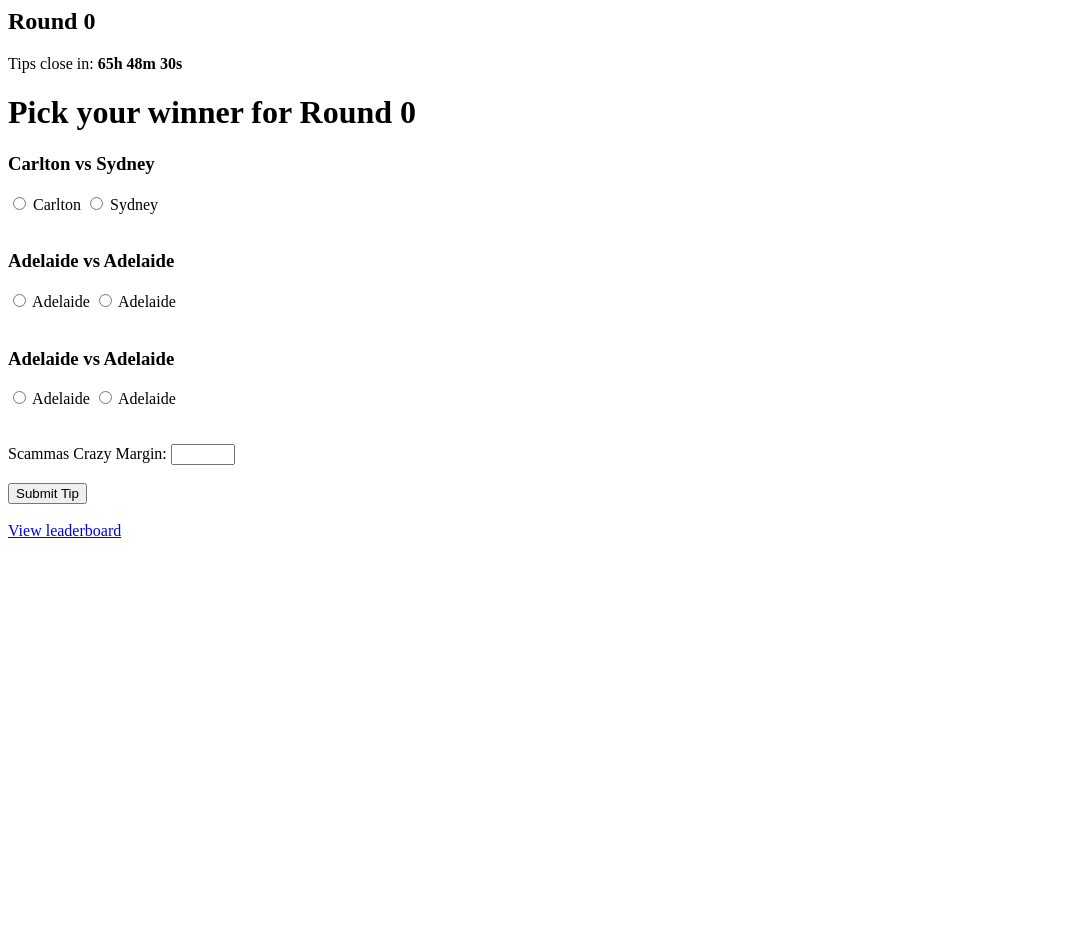
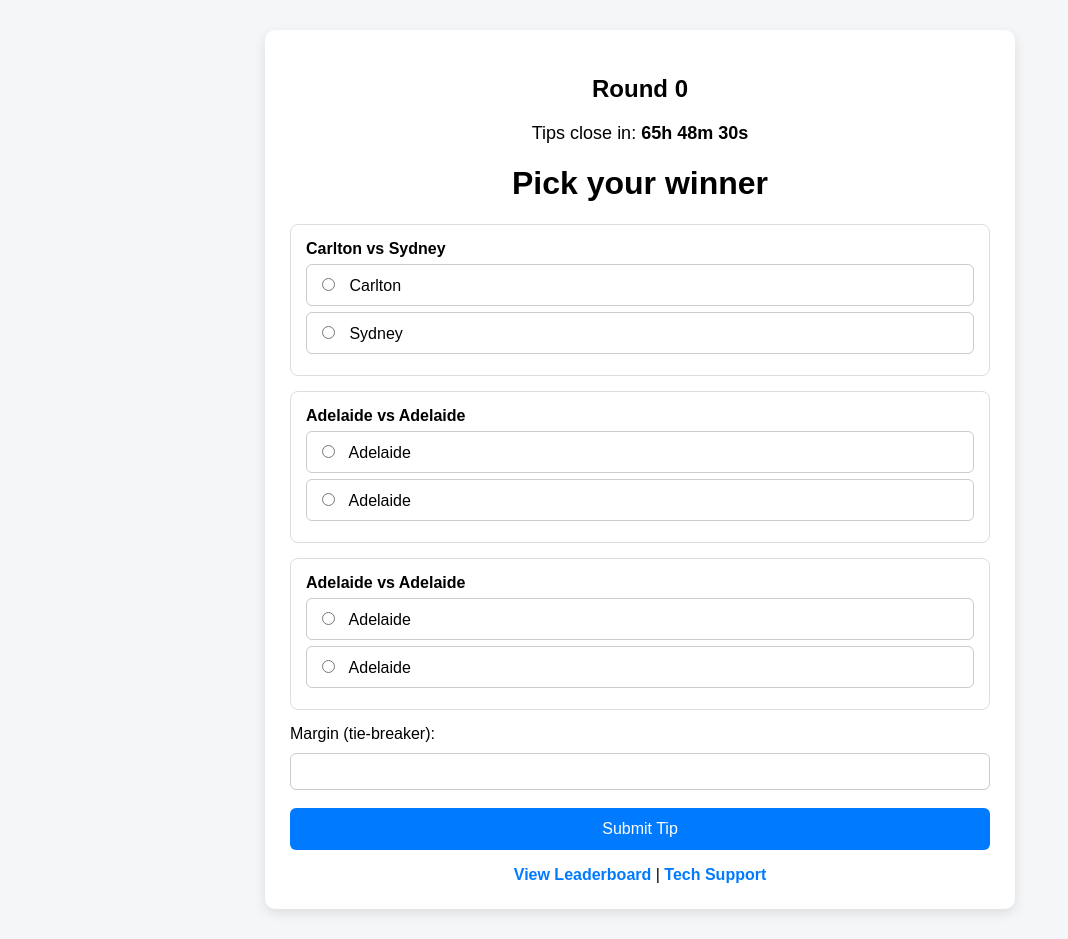
Before and after one commit to jackpitson/afl-knockout, a Django app: page /tip/ in a window 1280 px wide. Shown: the whole page, without its empty margins (0-1068 px from the left). Before the commit the page ends 538 px from the top, so only its background shows below. Run offline with Django 5.2, Linux system fonts and the light colour scheme; a user stored in the database is signed in; data comes from the database, SQL or seed files in the repository; both versions use the stored data as it was after the commit.

Commit message:
submit tip

```diff
--- a/competition/templates/submit_tip.html
+++ b/competition/templates/submit_tip.html
@@ -1,83 +1,186 @@
+{% load static %}
+
+<style>
+body {
+    font-family: Arial, sans-serif;
+    background: #f4f6f8;
+}
+
+.container {
+    max-width: 700px;
+    margin: 30px auto;
+    background: white;
+    padding: 25px;
+    border-radius: 10px;
+    box-shadow: 0 4px 12px rgba(0,0,0,0.1);
+}
+
+h1, h2 {
+    text-align: center;
+}
+
+.message {
+    background: #e8f5e9;
+    color: #2e7d32;
+    padding: 10px;
+    border-radius: 6px;
+    margin-bottom: 10px;
+    text-align: center;
+}
+
+.match {
+    border: 1px solid #ddd;
+    padding: 15px;
+    border-radius: 8px;
+    margin-bottom: 15px;
+}
+
+.team-option {
+    display: block;
+    padding: 10px;
+    margin: 6px 0;
+    border-radius: 6px;
+    border: 1px solid #ccc;
+    cursor: pointer;
+}
+
+.team-option:hover {
+    background: #f0f0f0;
+}
+
+.team-option input {
+    margin-right: 10px;
+}
+
+.disabled {
+    opacity: 0.5;
+    cursor: not-allowed;
+}
+
+.margin-input {
+    width: 100%;
+    padding: 10px;
+    margin-top: 10px;
+    border-radius: 6px;
+    border: 1px solid #ccc;
+}
+
+button {
+    width: 100%;
+    padding: 12px;
+    background: #007bff;
+    color: white;
+    border: none;
+    border-radius: 6px;
+    font-size: 16px;
+}
+
+button:hover {
+    background: #0056b3;
+}
+
+button:disabled {
+    background: #999;
+}
+
+.countdown {
+    text-align: center;
+    font-size: 18px;
+    margin-bottom: 15px;
+}
+
+.links {
+    text-align: center;
+    margin-top: 15px;
+}
+
+.links a {
+    text-decoration: none;
+    color: #007bff;
+    font-weight: bold;
+}
+
+.links a:hover {
+    text-decoration: underline;
+}
+</style>
+
+<div class="container">
+
 {% if messages %}
     {% for message in messages %}
-        <p style="color: green;">{{ message }}</p>
+        <div class="message">{{ message }}</div>
     {% endfor %}
 {% endif %}
 
 <h2>Round {{ round.number }}</h2>
 
-<p>
+<div class="countdown">
     Tips close in: <strong><span id="countdown"></span></strong>
-</p>
-<h1>Pick your winner for {{ round }}</h1>
+</div>
+
+<h1>Pick your winner</h1>
 
 <form method="post">
 {% csrf_token %}
 
 {% for match in matches %}
 
-<h3>{{ match.team1 }} vs {{ match.team2 }}</h3>
+<div class="match">
+    <strong>{{ match.team1 }} vs {{ match.team2 }}</strong>
 
-<label>
+    <label class="team-option {% if match.team1_used %}disabled{% endif %}">
         <input type="radio" name="team" value="{{ match.team1.id }}"
         {% if match.team1_used %}disabled{% endif %}>
         {{ match.team1 }}
         {% if match.team1_used %} ❌ already used{% endif %}
     </label>
 
-<label>
+    <label class="team-option {% if match.team2_used %}disabled{% endif %}">
         <input type="radio" name="team" value="{{ match.team2.id }}"
         {% if match.team2_used %}disabled{% endif %}>
         {{ match.team2 }}
         {% if match.team2_used %} ❌ already used{% endif %}
     </label>
-
-<br><br>
+</div>
 
 {% endfor %}
 
-<br>
-
-<label>Scammas Crazy Margin:</label>
-<input type="number" name="margin" min="1" max="200" required>
+<label>Margin (tie-breaker):</label>
+<input class="margin-input" type="number" name="margin" min="1" max="200" required>
 
 <br><br>
 
 <button id="submit-tip" type="submit">Submit Tip</button>
 
-<br><br>
-<a href="/leaderboard/">View leaderboard</a>
-
 </form>
 
+<div class="links">
+    <a href="/leaderboard/">View Leaderboard</a> |
+    <a href="{% static 'images/monkey.png' %}" target="_blank">Tech Support</a>
+</div>
+
+</div>
+
 <script>
-
 const lockoutTime = new Date("{{ round.lockout_time|date:'c' }}").getTime();
 
 function updateCountdown() {
-
     const now = Date.now();
     const distance = lockoutTime - now;
-
     const countdown = document.getElementById("countdown");
 
     if (distance <= 0) {
-
-        countdown.innerHTML = "TIPS CLOSED";
-
-        // stop timer
+        countdown.innerHTML = "🔒 TIPS CLOSED";
         clearInterval(timer);
 
-        // disable all radio buttons
         document.querySelectorAll("input[type='radio']").forEach(r => r.disabled = true);
 
-        // disable submit button
         const button = document.getElementById("submit-tip");
         if (button) {
             button.disabled = true;
             button.innerText = "Tips Closed";
         }
-
         return;
     }
 
@@ -90,5 +193,4 @@
 
 const timer = setInterval(updateCountdown, 1000);
 updateCountdown();
-
 </script>
```
Also changed, not shown: competition/Static/images/monkey.png (added), db.sqlite3, 2 other files. Lines whose indentation alone changed are shown as unchanged.
